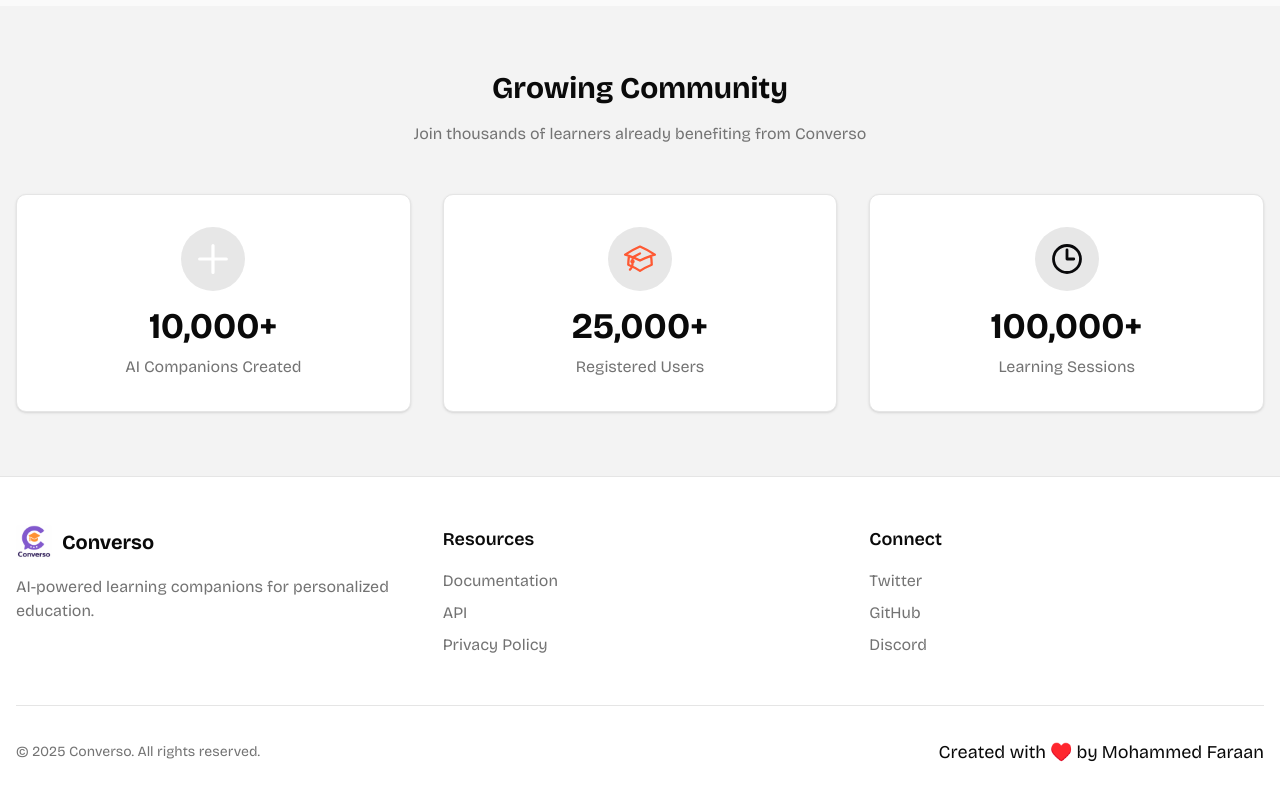
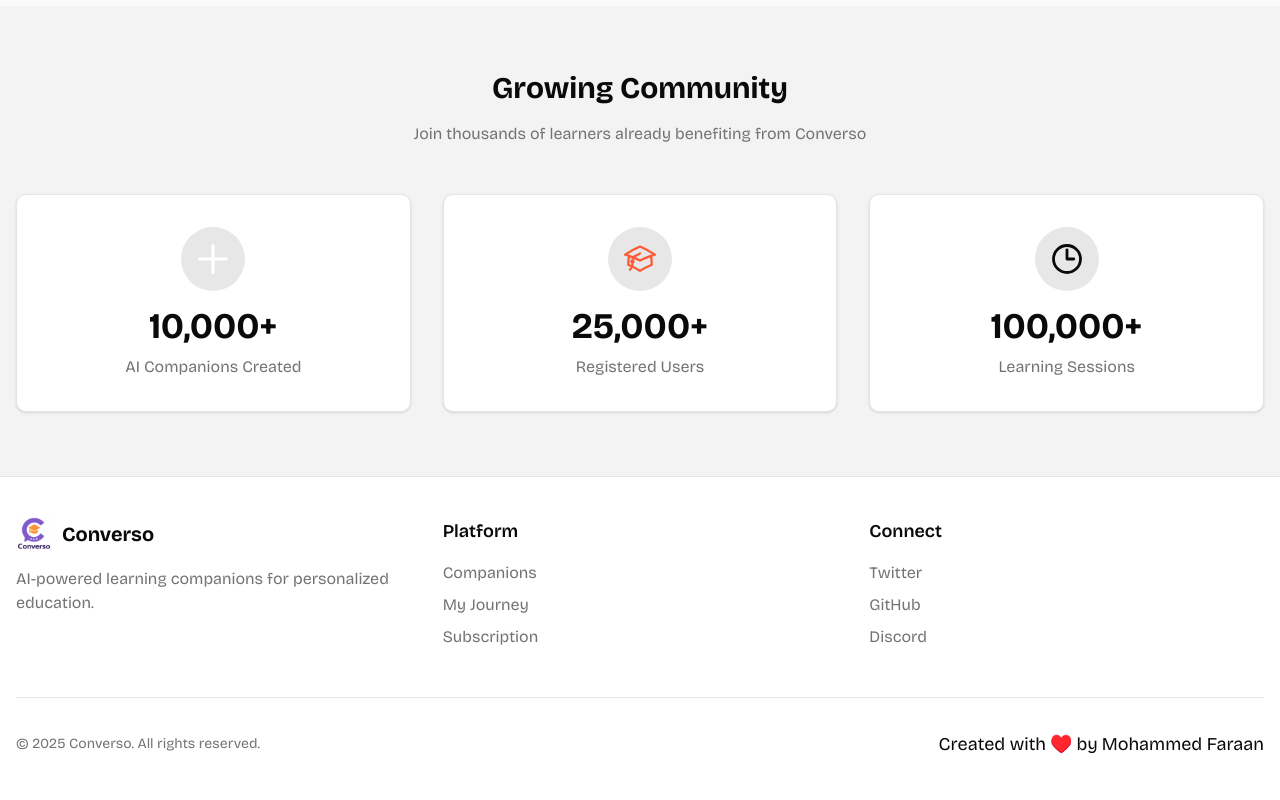
Before and after one commit to MohammedFaraan/converso, a Next.js app: page / in a window 1280 px wide. Shown: the part 2246-3046 px from the top of the page. Built offline with nearby package versions, Linux system fonts and the light colour scheme; no server answers.

Commit message:
Fix issues

```diff
--- a/components/CompanionList.tsx
+++ b/components/CompanionList.tsx
@@ -34,7 +34,7 @@ const CompanionList = ({
         </TableHeader>
         <TableBody>
           {companions?.map(({ id, name, topic, subject, duration }, index) => (
-            <TableRow key={id} className="space-y-2">
+            <TableRow key={index} className="space-y-2">
               <TableCell className="font-medium">
                 <Link href={`/companions/${id}`}>
                   <div className="flex items-center gap-3">
--- a/components/Footer.tsx
+++ b/components/Footer.tsx
@@ -3,7 +3,7 @@ import Link from "next/link";
 
 export const Footer = () => {
   return (
-    <footer className="w-full bg-background border-t border-border py-12">
+    <footer className="w-full bg-background border-t border-border py-10">
       <div className="max-w-7xl mx-auto px-4">
         <div className="grid grid-cols-1 md:grid-cols-3 gap-8 mb-12">
           <div className="space-y-4">
@@ -21,16 +21,16 @@ export const Footer = () => {
             </p>
           </div>
 
-          {/* <div className="space-y-4">
+          <div className="space-y-4">
               <h3 className="text-lg font-semibold">Platform</h3>
               <ul className="space-y-2">
                 <li><Link href="/companions" className="text-muted-foreground hover-link">Companions</Link></li>
                 <li><Link href="/my-journey" className="text-muted-foreground hover-link">My Journey</Link></li>
                 <li><Link href="/subscription" className="text-muted-foreground hover-link">Subscription</Link></li>
               </ul>
-            </div> */}
+            </div>
 
-          <div className="space-y-4">
+          {/* <div className="space-y-4">
             <h3 className="text-lg font-semibold">Resources</h3>
             <ul className="space-y-2">
               <li>
@@ -49,7 +49,7 @@ export const Footer = () => {
                 </Link>
               </li>
             </ul>
-          </div>
+          </div> */}
 
           <div className="space-y-4">
             <h3 className="text-lg font-semibold">Connect</h3>
@@ -82,7 +82,7 @@ export const Footer = () => {
               <Link href="#" className="text-sm text-muted-foreground hover-link">Privacy</Link>
               <Link href="#" className="text-sm text-muted-foreground hover-link">Cookies</Link>
             </div> */}
-          <div className="flex items-center gap-1 text-lg">
+          <div className="flex items-center gap-1 text-lg pb-0">
             Created with <span className="text-red-500">&#x2665;&#xfe0f;</span>{" "}
             by{" "}
             <Link href="https://github.com/MohammedFaraan" className="hover-link">
--- a/components/Navbar.tsx
+++ b/components/Navbar.tsx
@@ -18,7 +18,7 @@ const Navbar = async () => {
               alt="Converso logo"
               height={38}
               width={40}
-              className="dark:brightness-200"
+              // className="dark:brightness-200"
             />
           </div>
         </Link>
@@ -29,7 +29,7 @@ const Navbar = async () => {
             <ThemeToggle />
             <SignedOut>
               <SignInButton>
-                <button className="inline-flex h-9 items-center justify-center curxor-pointer rounded-md border border-input bg-background px-4 py-2 text-sm font-medium shadow-sm transition-colors hover:bg-accent hover:text-accent-foreground focus-visible:outline-none focus-visible:ring-1 focus-visible:ring-ring">
+                <button className="inline-flex cursor-pointer h-9 items-center justify-center rounded-md border border-input bg-background px-4 py-2 text-sm font-medium shadow-sm transition-colors hover:bg-accent hover:text-accent-foreground focus-visible:outline-none focus-visible:ring-1 focus-visible:ring-ring">
                   Sign in
                 </button>
               </SignInButton>
```
